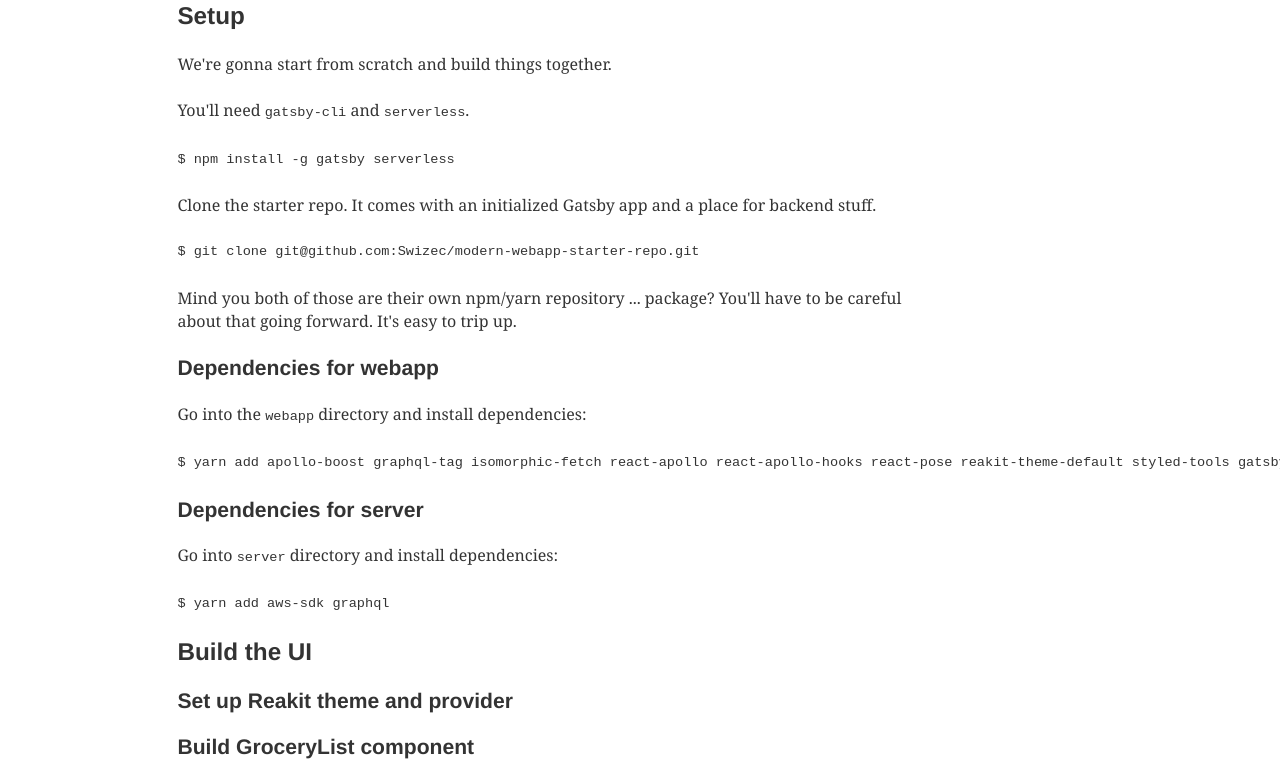
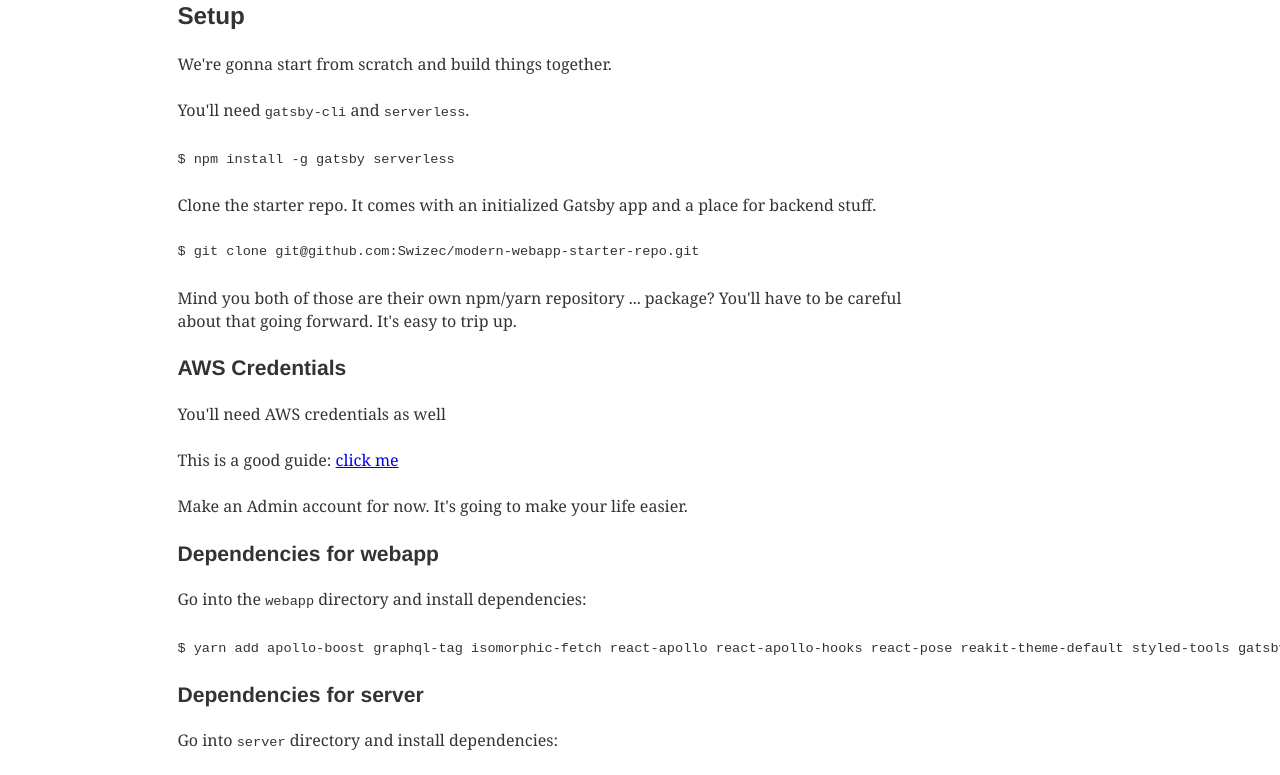
Before and after one commit to Swizec/modernapp-workshop, a Gatsby site: page /8-big-project in a window 1280 px wide. Shown: the part 667-1442 px from the top of the page. Built offline with nearby package versions, Linux system fonts and the light colour scheme; Gatsby itself is replaced by a stand-in of ours; some packages are replaced by stand-ins of ours; code samples lack their colours.

Commit message:
Add AWS instructions

```diff
--- a/now.json
+++ b/now.json
@@ -1,6 +1,6 @@
 {
   "version": 2,
-  "name": "workshop-base",
+  "name": "modernapp-workshop",
   "builds": [
     {
       "src": "package.json",
--- a/src/pages/8-big-project.md
+++ b/src/pages/8-big-project.md
@@ -35,6 +35,15 @@
 
 Mind you both of those are their own npm/yarn repository ... package? You'll
 have to be careful about that going forward. It's easy to trip up.
+
+### AWS Credentials
+
+You'll need AWS credentials as well
+
+This is a good guide:
+[click me](https://serverless.com/framework/docs/providers/aws/guide/credentials/)
+
+Make an Admin account for now. It's going to make your life easier.
 
 ### Dependencies for webapp
 
```
